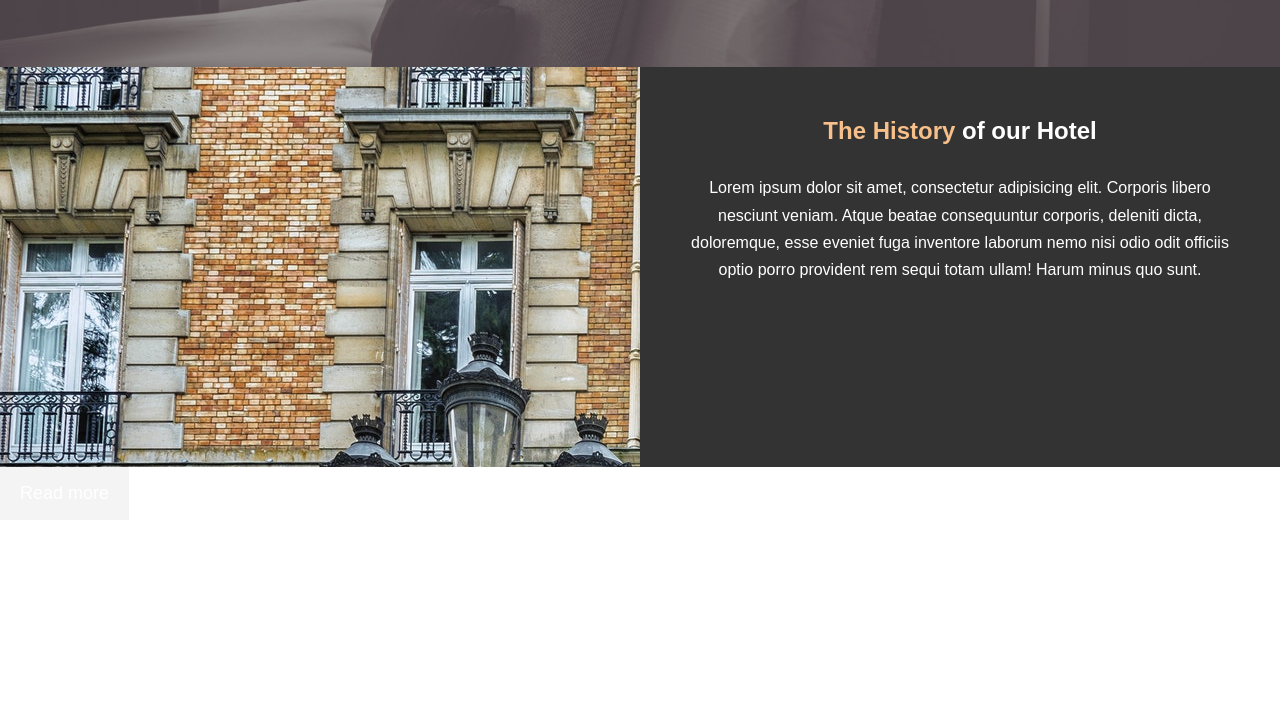
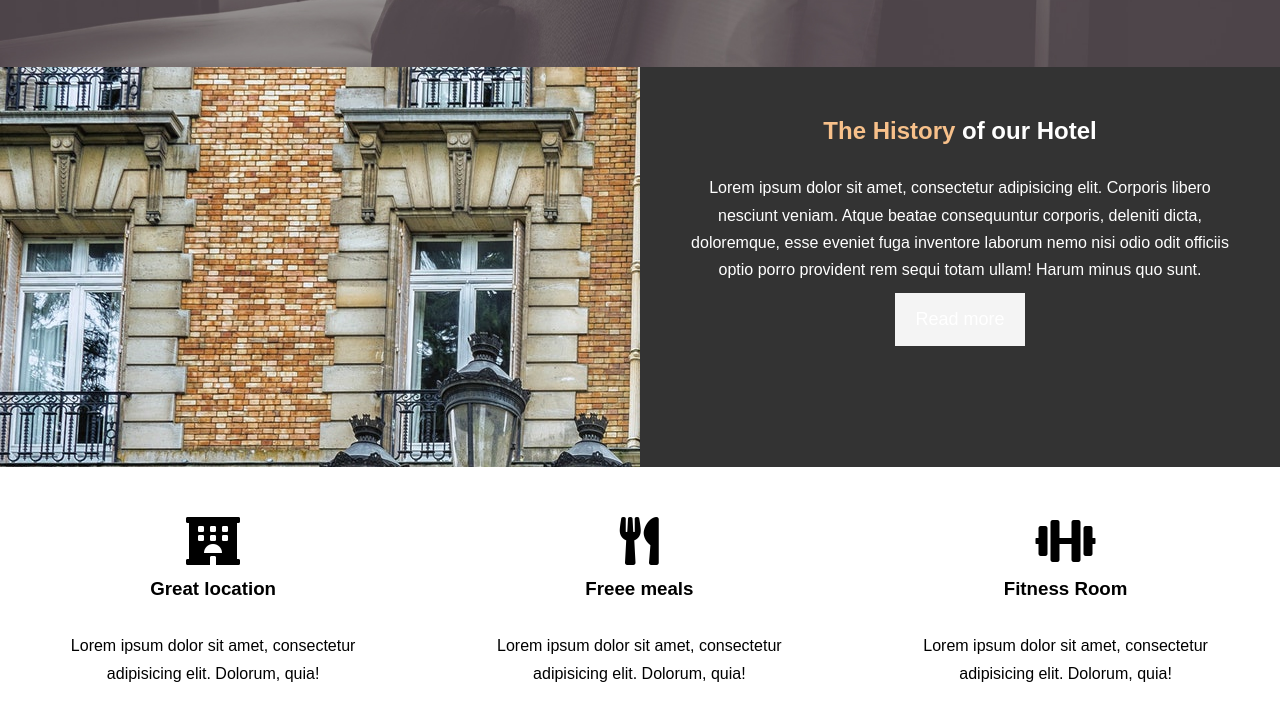
Before and after one commit to OnyemaAnthony/hotel_website, a plain HTML site: page index.html in a window 1280 px wide. Shown: the part 600-1320 px from the top of the page. Before the commit the page ends 1120 px from the top, so only its background shows below. Drawn offline with Linux system fonts and the light colour scheme.

Commit message:
home WIP

```diff
--- a/css/style.css
+++ b/css/style.css
@@ -140,9 +140,18 @@ p {
     color: #fff;
 }
 .bg-primary{
-    background: #333;
-    color: #f7c08a;
+    background:  #f7c08a;
+    color:#333;
 }
 #home-info .info-content{
     padding-bottom: 30px;
 }
+.box{
+    float: left;
+    width: 33.3%;
+    padding: 50px;
+    text-align: center;
+}
+.box i{
+    margin-bottom: 10px;
+}
--- a/index.html
+++ b/index.html
@@ -3,6 +3,8 @@
 <head>
     <meta charset="UTF-8">
     <link rel="stylesheet" href="css/style.css">
+    <link rel="stylesheet" href="https://pro.fontawesome.com/releases/v5.10.0/css/all.css" integrity="sha384-AYmEC3Yw5cVb3ZcuHtOA93w35dYTsvhLPVnYs9eStHfGJvOvKxVfELGroGkvsg+p" crossorigin="anonymous"/>
+
     <title>Hotel- Website | Anthony's Hotel</title>
 </head>
 <body>
@@ -40,10 +42,32 @@
     <div class="info-content">
         <h2><span class="text-primary"> The History</span> of our Hotel</h2>
         <p>Lorem ipsum dolor sit amet, consectetur adipisicing elit. Corporis libero nesciunt veniam. Atque beatae consequuntur corporis, deleniti dicta, doloremque, esse eveniet fuga inventore laborum nemo nisi odio odit officiis optio porro provident rem sequi totam ullam! Harum minus quo sunt.</p>
+        <a href="about.html" class="btn btn-light">Read more</a>
+    </div>
+
+
+</section>
+
+<section id="features">
+    <div class="box" >
+        <i class="fas fa-hotel fa-3x"></i>
+        <h3>Great location</h3>
+        <p>Lorem ipsum dolor sit amet, consectetur adipisicing elit. Dolorum, quia!</p>
 
     </div>
-    <a href="about.html" class="btn btn-light">Read more</a>
+    <div class="box">
+        <i class="fas fa-utensils fa-3x"></i>
+        <h3>Freee meals</h3>
+        <p>Lorem ipsum dolor sit amet, consectetur adipisicing elit. Dolorum, quia!</p>
 
+    </div>
+    <div class="box">
+        <i class="fas fa-dumbbell fa-3x"></i>
+
+        <h3>Fitness Room</h3>
+        <p>Lorem ipsum dolor sit amet, consectetur adipisicing elit. Dolorum, quia!</p>
+
+    </div>
 </section>
 
 </body>
```
